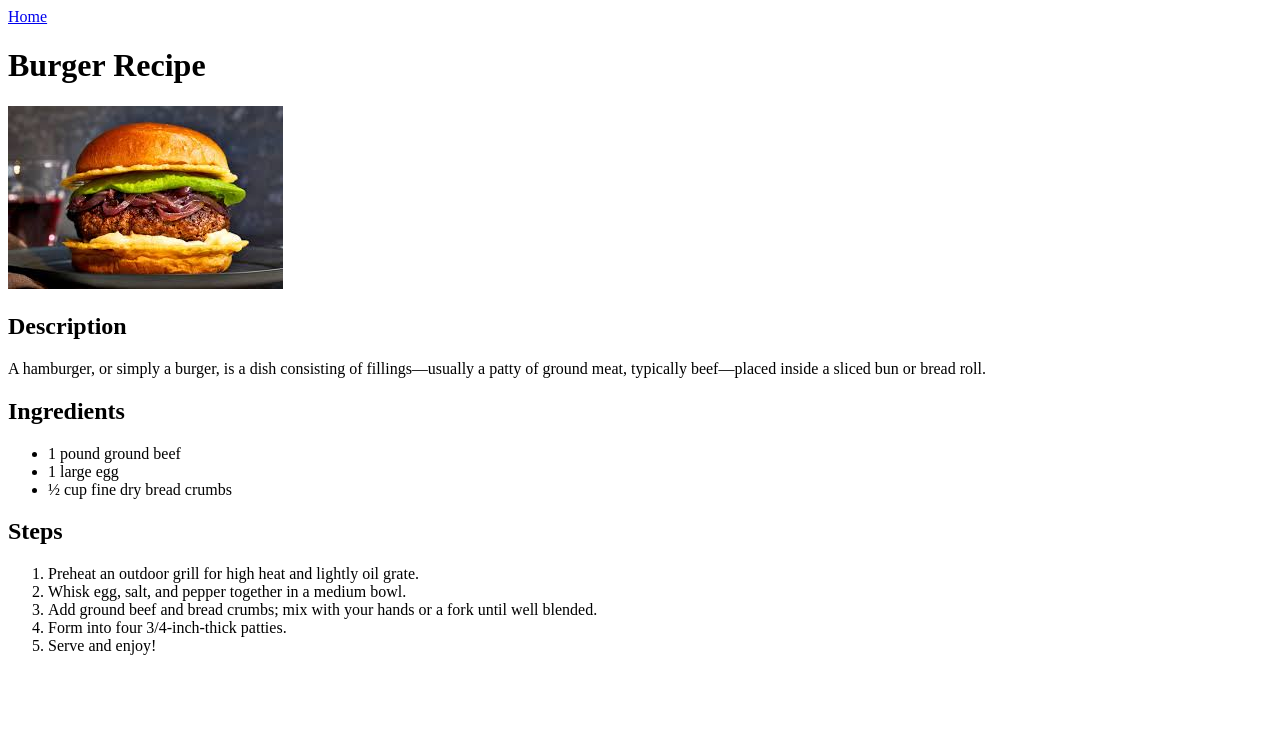
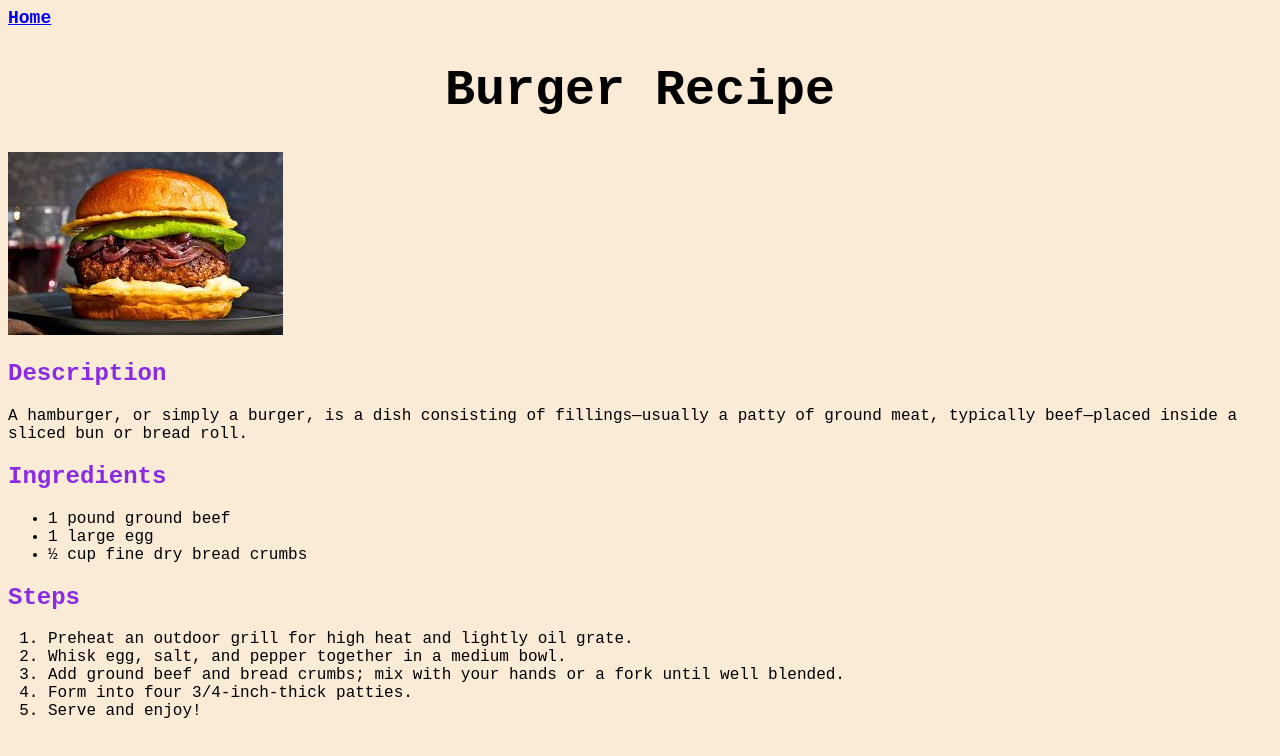
Before and after one commit to Dandaaap/odin-recipes, a plain HTML site: page recipes/burger.html in a window 1280 px wide. Drawn offline with Linux system fonts and the light colour scheme.

Commit message:
Add CSS to the project

```diff
--- a/recipes/burger.html
+++ b/recipes/burger.html
@@ -4,6 +4,7 @@
     <meta charset="UTF-8" />
     <meta name="viewport" content="width=device-width, initial-scale=1.0" />
     <title>Burger Recipe</title>
+    <link rel="stylesheet" href="../style.css" />
   </head>
   <body>
     <a href="../index.html">Home</a>
--- /dev/null
+++ b/style.css
@@ -0,0 +1,18 @@
+body {
+  font-family: "Courier New", Courier, monospace;
+  background-color: antiquewhite;
+}
+
+h1 {
+  text-align: center;
+  font-size: 50px;
+}
+
+h2 {
+  color: blueviolet;
+}
+
+a {
+  font-size: large;
+  font-weight: 800;
+}
```
Also changed, not shown: index.html (+1 -0 lines), recipes/carbonara.html (+1 -0 lines), recipes/pho.html (+1 -0 lines).
